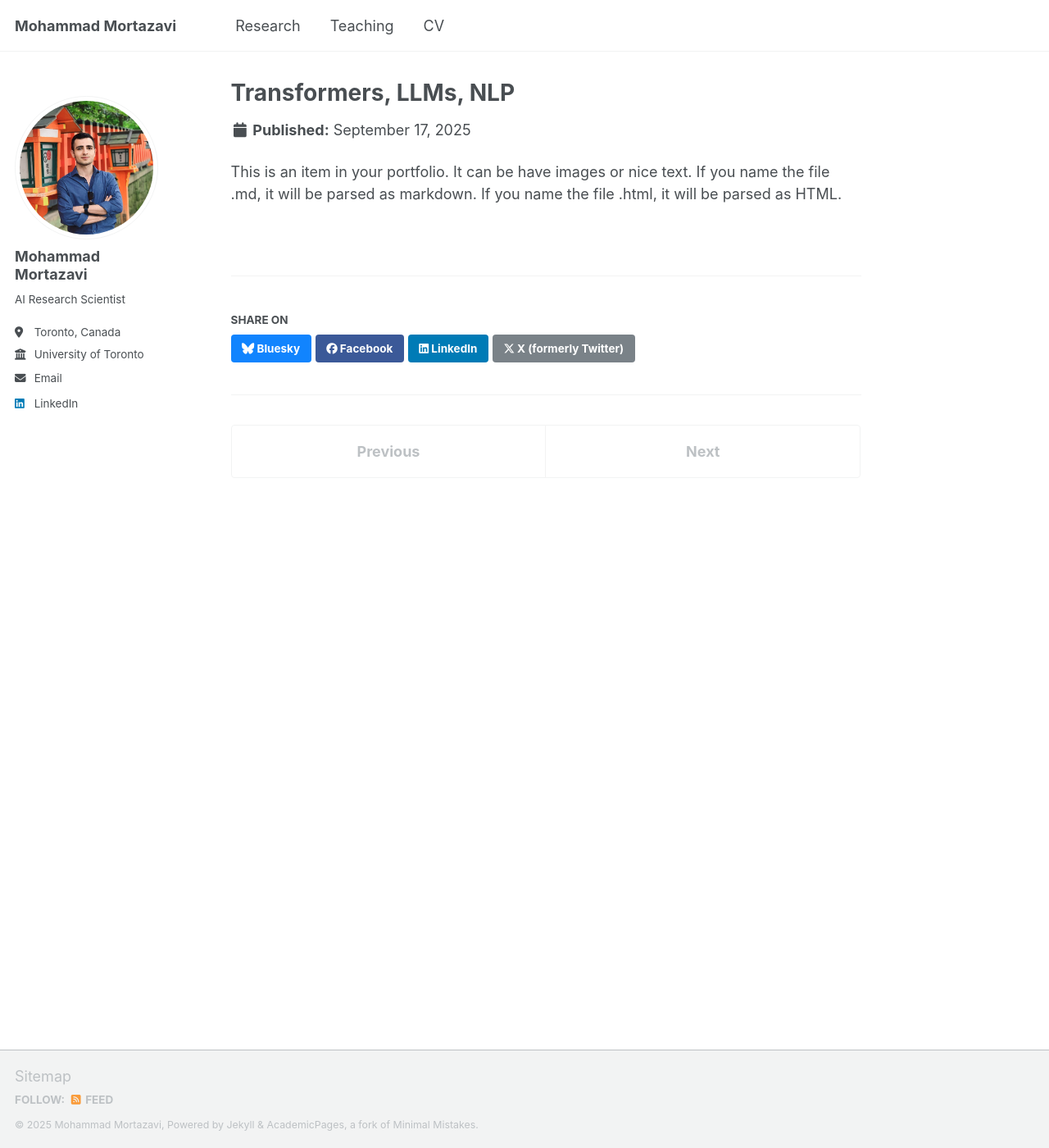
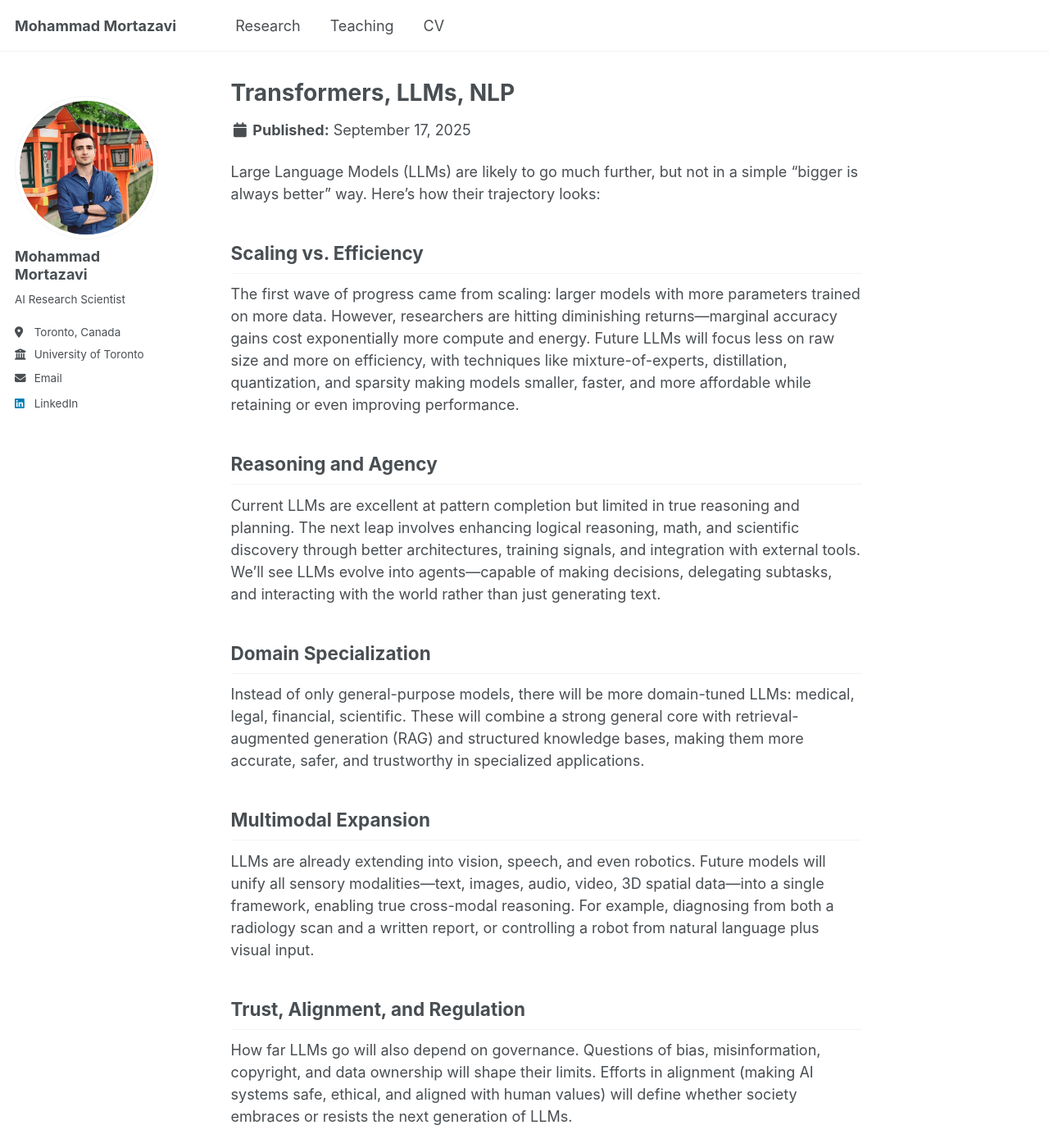
Before and after one commit to mortazawi/mortazawi.github.io, a Jekyll site: the page built from _portfolio/portfolio-2.md, in a window 1280 px wide and 1400 px high. Shown: the whole window at 82% size. Built offline with Jekyll 4.4.1, drawn with Linux system fonts in a browser that asks for light colours; a script that is not in the unit is left out.

Commit message:
Update portfolio-2.md

```diff
--- a/_portfolio/portfolio-2.md
+++ b/_portfolio/portfolio-2.md
@@ -4,4 +4,24 @@ excerpt: "Large Language Models (LLMs), such as GPT, BERT, and LLaMA, are built
 collection: Research Interests
 ---
 
-This is an item in your portfolio. It can be have images or nice text. If you name the file .md, it will be parsed as markdown. If you name the file .html, it will be parsed as HTML.
+Large Language Models (LLMs) are likely to go much further, but not in a simple “bigger is always better” way. Here’s how their trajectory looks:
+
+## Scaling vs. Efficiency
+
+The first wave of progress came from scaling: larger models with more parameters trained on more data. However, researchers are hitting diminishing returns—marginal accuracy gains cost exponentially more compute and energy. Future LLMs will focus less on raw size and more on efficiency, with techniques like mixture-of-experts, distillation, quantization, and sparsity making models smaller, faster, and more affordable while retaining or even improving performance.
+
+## Reasoning and Agency
+
+Current LLMs are excellent at pattern completion but limited in true reasoning and planning. The next leap involves enhancing logical reasoning, math, and scientific discovery through better architectures, training signals, and integration with external tools. We’ll see LLMs evolve into agents—capable of making decisions, delegating subtasks, and interacting with the world rather than just generating text.
+
+## Domain Specialization
+
+Instead of only general-purpose models, there will be more domain-tuned LLMs: medical, legal, financial, scientific. These will combine a strong general core with retrieval-augmented generation (RAG) and structured knowledge bases, making them more accurate, safer, and trustworthy in specialized applications.
+
+## Multimodal Expansion
+
+LLMs are already extending into vision, speech, and even robotics. Future models will unify all sensory modalities—text, images, audio, video, 3D spatial data—into a single framework, enabling true cross-modal reasoning. For example, diagnosing from both a radiology scan and a written report, or controlling a robot from natural language plus visual input.
+
+## Trust, Alignment, and Regulation
+
+How far LLMs go will also depend on governance. Questions of bias, misinformation, copyright, and data ownership will shape their limits. Efforts in alignment (making AI systems safe, ethical, and aligned with human values) will define whether society embraces or resists the next generation of LLMs.
```
